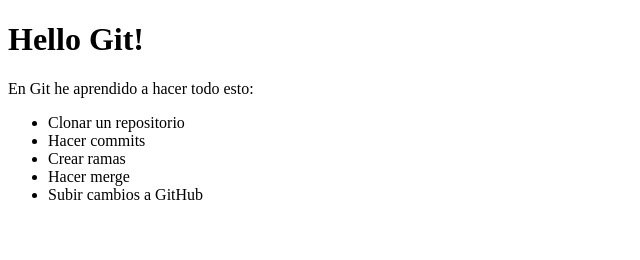
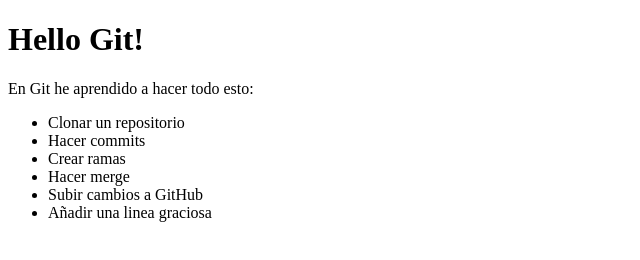
Before and after one commit to DMagohub/mygitweb-DM, a plain HTML site: page index.html in a window 1280 px wide. Shown: the whole page, without its empty margins (0-640 px from the left). Drawn offline with Linux system fonts and the light colour scheme.

Commit message:
cambio en index.html

```diff
--- a/index.html
+++ b/index.html
@@ -13,6 +13,7 @@
         <li>Crear ramas</li>
         <li>Hacer merge</li>
         <li>Subir cambios a GitHub</li>
+	<li>Añadir una linea graciosa</li>
     </ul>
 </body>
 </html>
```
